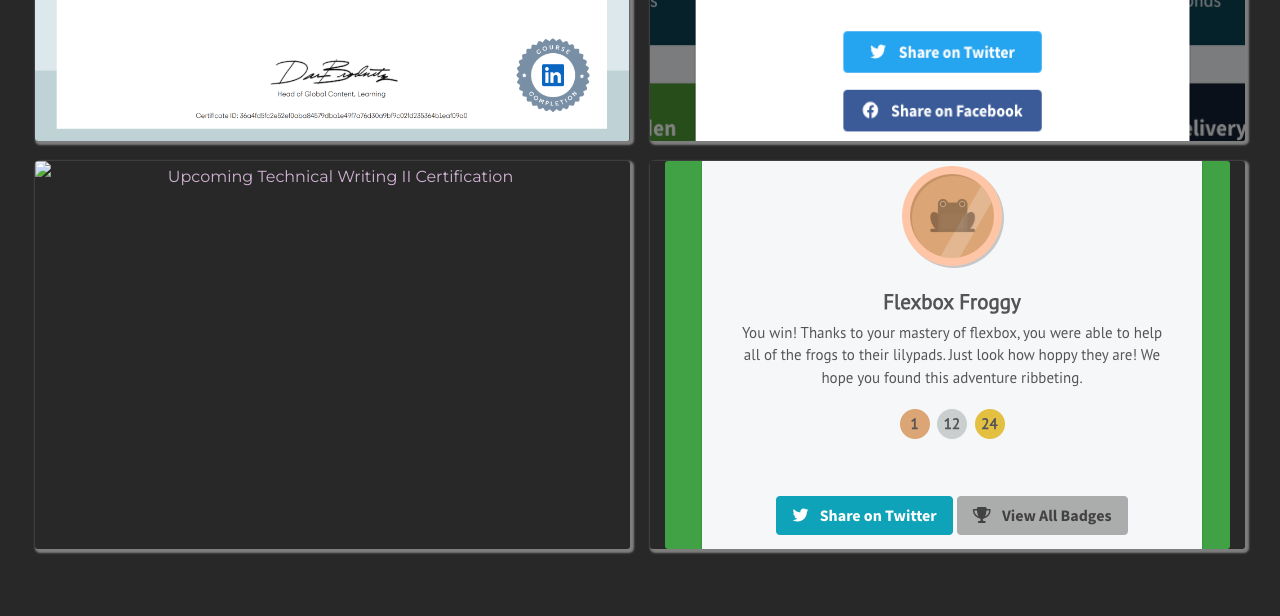
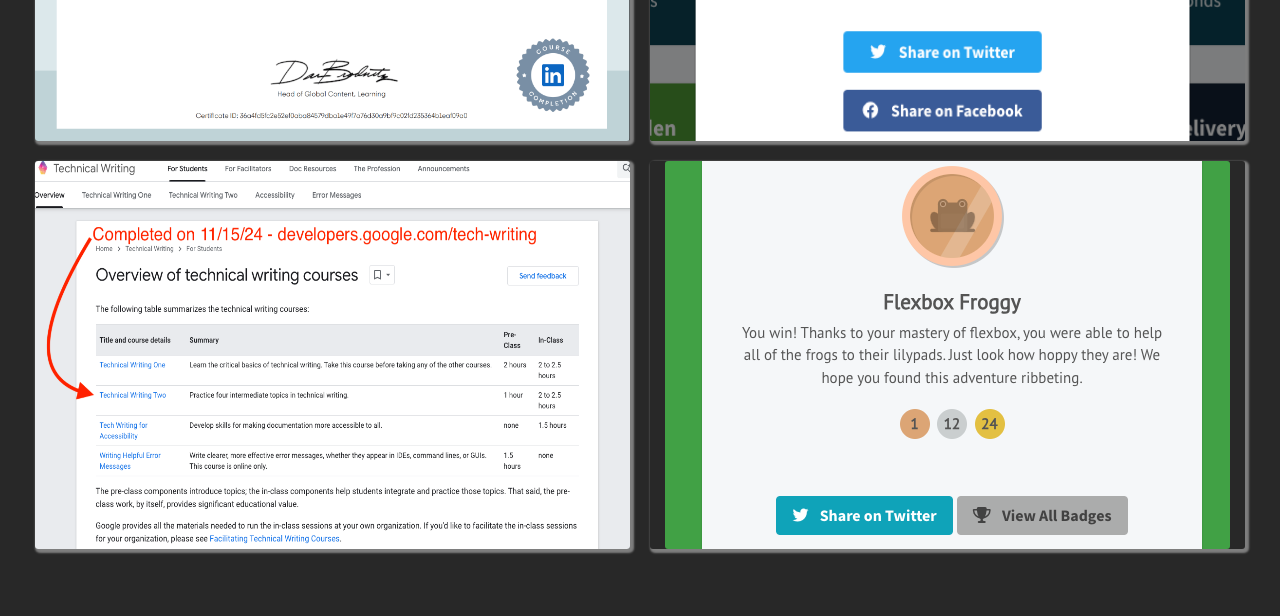
Before and after one commit to leanneduyck/leanneduyck, a plain HTML site: page about.html in a window 1280 px wide. Shown: the part 3971-4587 px from the top of the page. Drawn offline with Linux system fonts and the light colour scheme.

Commit message:
tech writing 2 cert

```diff
--- a/about.html
+++ b/about.html
@@ -436,8 +436,8 @@
         </div>
         <div class="grid-item__about">
           <img
-            src="#"
-            alt="Upcoming Technical Writing II Certification"
+            src="img/tech-writing2.png"
+            alt="Certifications"
             class="grid-item__about-img"
             style="display: block; margin: 0 auto"
           />
```
Also changed, not shown: img/tech-writing2.png (added).
